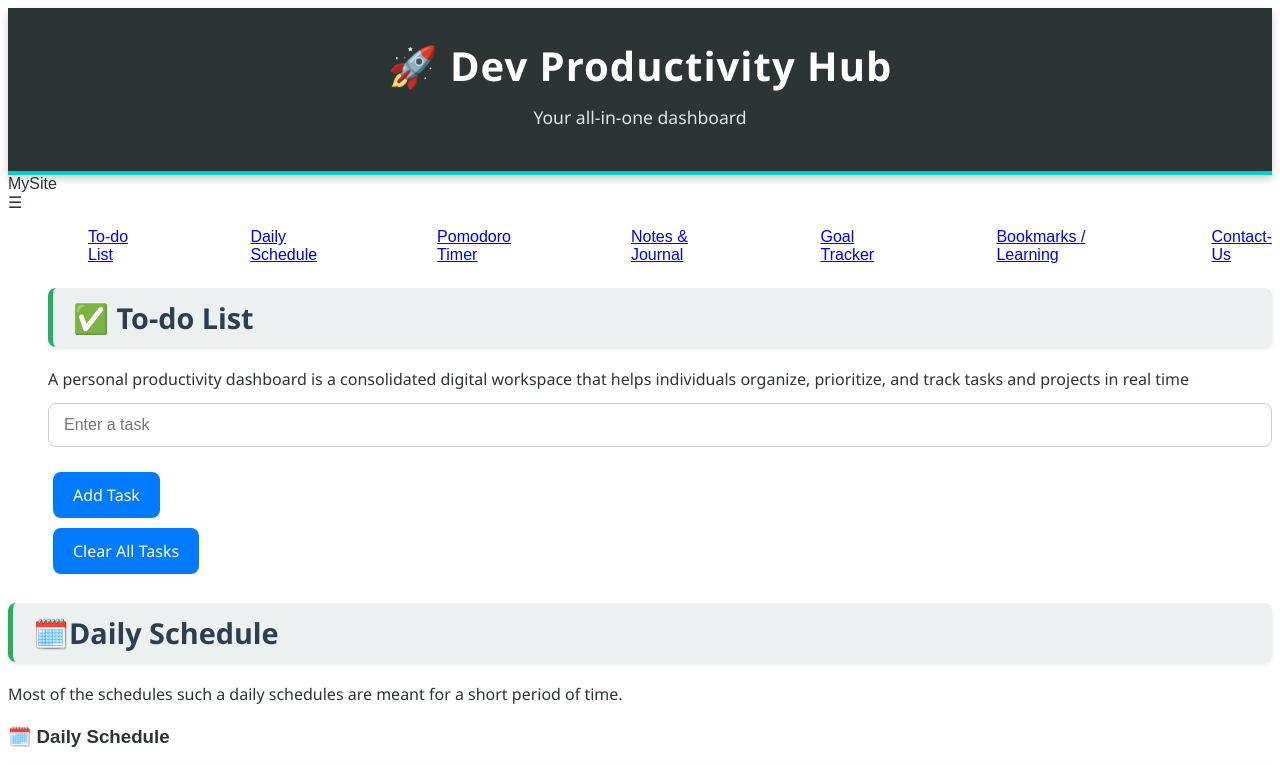
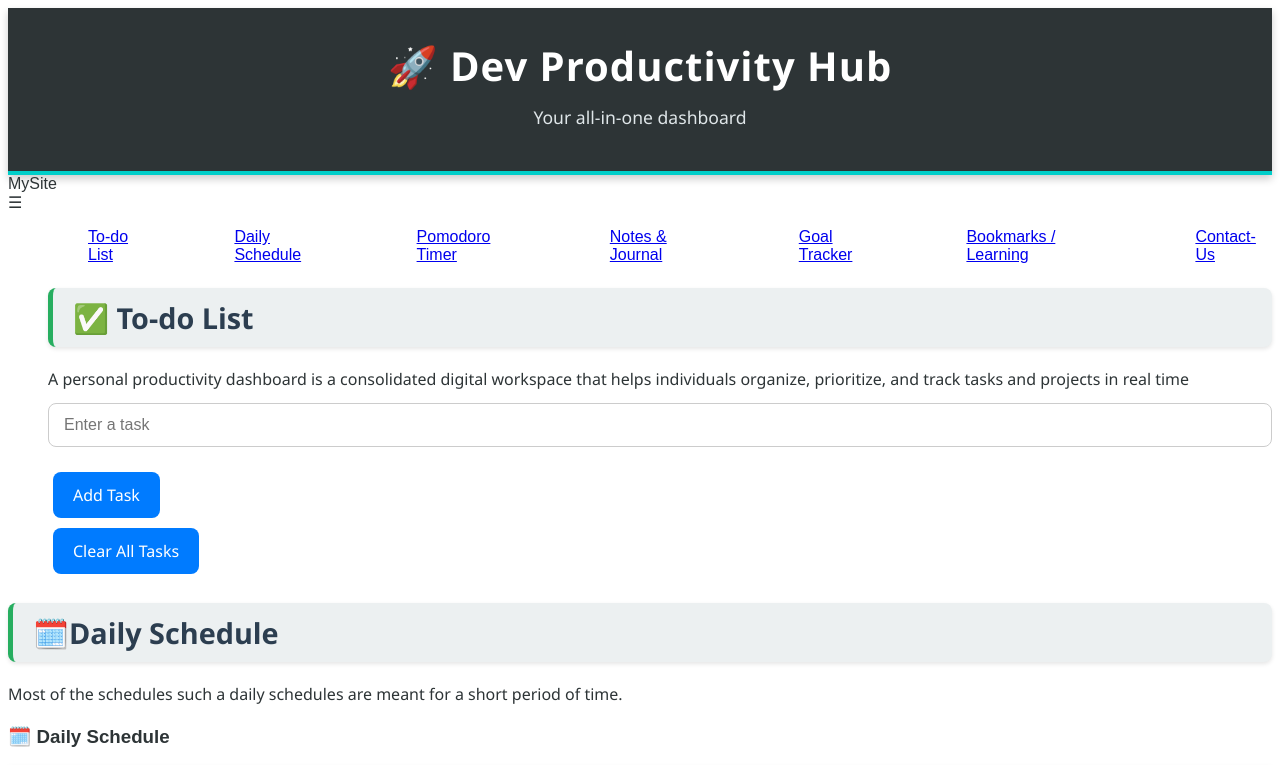
Before and after one commit to Sachiny60/Dev, a plain HTML site: page index.html in a window 1280 px wide. Shown: the top 765 px of the page. Drawn offline with Linux system fonts and the light colour scheme.

Commit message:
Update index.html

```diff
--- a/index.html
+++ b/index.html
@@ -19,7 +19,7 @@
         <ul class="nav-links" id="nav-links">
 
     <nav>
-         <ul style= "display: flex; list-style: none; gap: 120px; ">
+         <ul style= "display: flex; list-style: none; gap: 80px; ">
             <li><a href="#todo"> To-do List </a></li>
             <li><a href="#schedule">Daily Schedule</a></li>
             <li><a href="#pomodoro">Pomodoro Timer</a></li>
```
